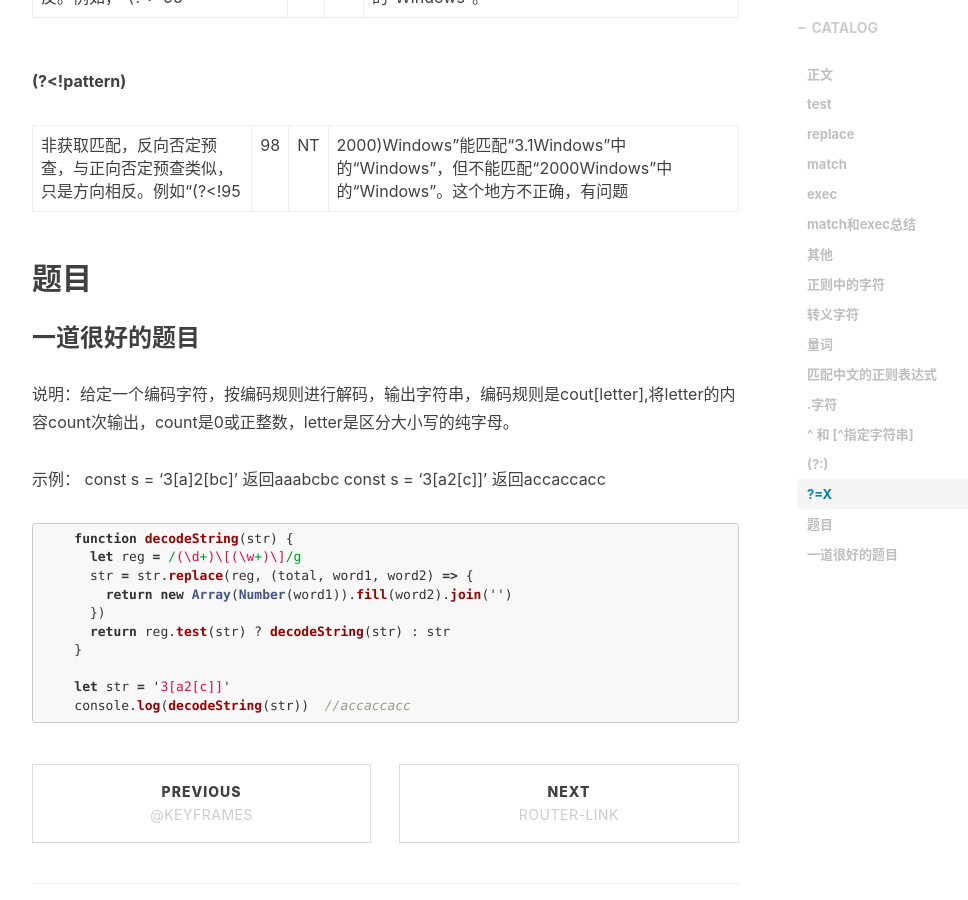
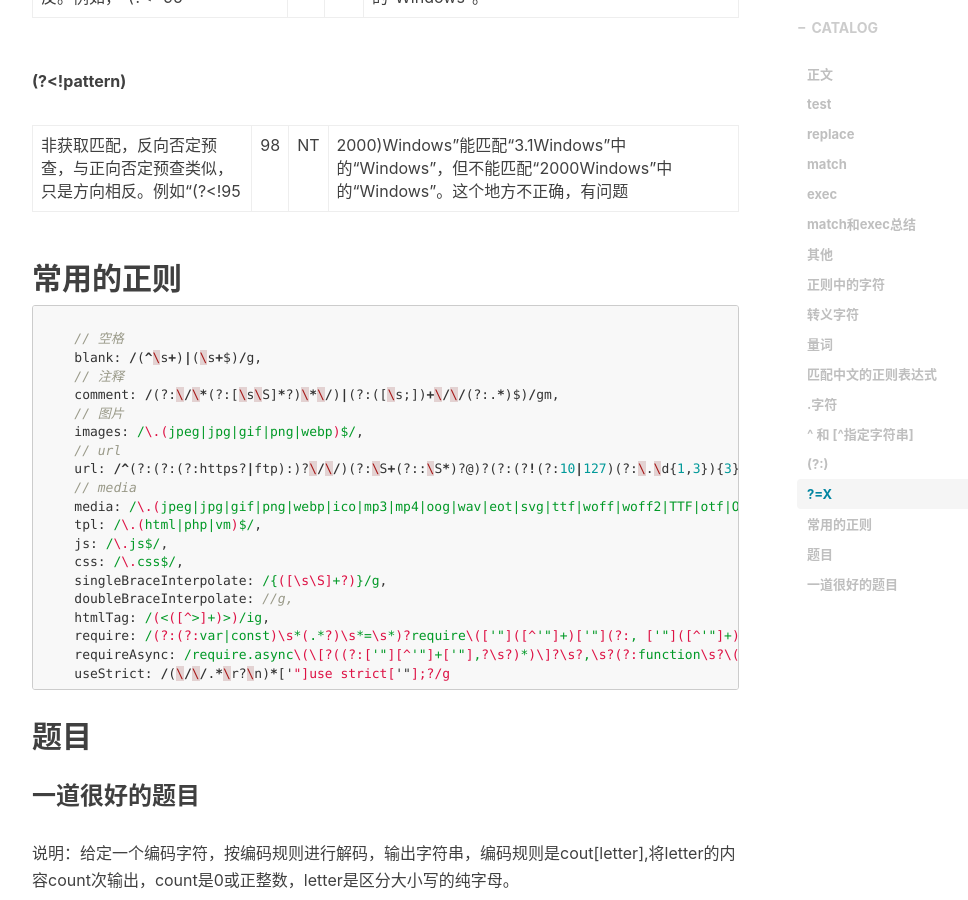
Before and after one commit to stephen-mi/QinZhen001.github.io, a Jekyll site: the page built from _posts/2017-08-21-正则表达式相关-myblog.markdown, in a window 1280 px wide and 900 px high, scrolled down 8485 px. Shown: the whole window, without its empty margins (233-1201 px from the left). Built offline with Jekyll 4.4.1, drawn with Linux system fonts in a browser that asks for light colours; nearby versions of some CDN libraries; comment, search, counter and statistics services are not loaded.

Commit message:
qz commit

````diff
--- a/_posts/2017-08-21-正则表达式相关-myblog.markdown
+++ b/_posts/2017-08-21-正则表达式相关-myblog.markdown
@@ -368,6 +368,31 @@
 非获取匹配，反向否定预查，与正向否定预查类似，只是方向相反。例如“(?<!95|98|NT|2000)Windows”能匹配“3.1Windows”中的“Windows”，但不能匹配“2000Windows”中的“Windows”。这个地方不正确，有问题
 
 
+## 常用的正则
+```javascript
+
+    // 空格
+    blank: /(^\s+)|(\s+$)/g,
+    // 注释
+    comment: /(?:\/\*(?:[\s\S]*?)\*\/)|(?:([\s;])+\/\/(?:.*)$)/gm,
+    // 图片
+    images: /\.(jpeg|jpg|gif|png|webp)$/,
+    // url
+    url: /^(?:(?:(?:https?|ftp):)?\/\/)(?:\S+(?::\S*)?@)?(?:(?!(?:10|127)(?:\.\d{1,3}){3})(?!(?:169\.254|192\.168)(?:\.\d{1,3}){2})(?!172\.(?:1[6-9]|2\d|3[0-1])(?:\.\d{1,3}){2})(?:[1-9]\d?|1\d\d|2[01]\d|22[0-3])(?:\.(?:1?\d{1,2}|2[0-4]\d|25[0-5])){2}(?:\.(?:[1-9]\d?|1\d\d|2[0-4]\d|25[0-4]))|(?:(?:[a-z\u00a1-\uffff0-9]-*)*[a-z\u00a1-\uffff0-9]+)(?:\.(?:[a-z\u00a1-\uffff0-9]-*)*[a-z\u00a1-\uffff0-9]+)*(?:\.(?:[a-z\u00a1-\uffff]{2,}))\.?)(?::\d{2,5})?(?:[/?#]\S*)?$/i,
+    // media
+    media: /\.(jpeg|jpg|gif|png|webp|ico|mp3|mp4|oog|wav|eot|svg|ttf|woff|woff2|TTF|otf|OTF|json)$/,
+    tpl: /\.(html|php|vm)$/,
+    js: /\.js$/,
+    css: /\.css$/,
+    singleBraceInterpolate: /{([\s\S]+?)}/g,
+    doubleBraceInterpolate: /{{([\s\S]+?)}}/g,
+    htmlTag: /(<([^>]+)>)/ig,
+    require: /(?:(?:var|const)\s*(.*?)\s*=\s*)?require\(['"]([^'"]+)['"](?:, ['"]([^'"]+)['"])?\);?/g,
+    requireAsync: /require.async\(\[?((?:['"][^'"]+['"],?\s?)*)\]?\s?,\s?(?:function\s?\((.*)\))?/g,
+    useStrict: /(\/\/.*\r?\n)*['"]use strict['"];?/g
+```
+
+
 ## 题目
 
 
--- a/_posts/2018-11-19-npm常用的库-myblog.markdown
+++ b/_posts/2018-11-19-npm常用的库-myblog.markdown
@@ -16,7 +16,8 @@
 
 
 ### chalk
-[http://www.8dou5che.com/2017/10/29/chalk/](http://www.8dou5che.com/2017/10/29/chalk
+[http://www.8dou5che.com/2017/10/29/chalk](http://www.8dou5che.com/2017/10/29/chalk)
+
 
 控制台字符样式。
 
````
Also changed, not shown: _posts/2017-07-26-Node.js入门-myblog.markdown (+14 -0 lines), _posts/2017-12-17-短小精悍的js代码-myblog.markdown (+16 -0 lines), _posts/2018-10-15-git学习-myblog.markdown (+11 -0 lines), _posts/2018-11-16-npm相关命令-myblog.markdown (+9 -0 lines).
